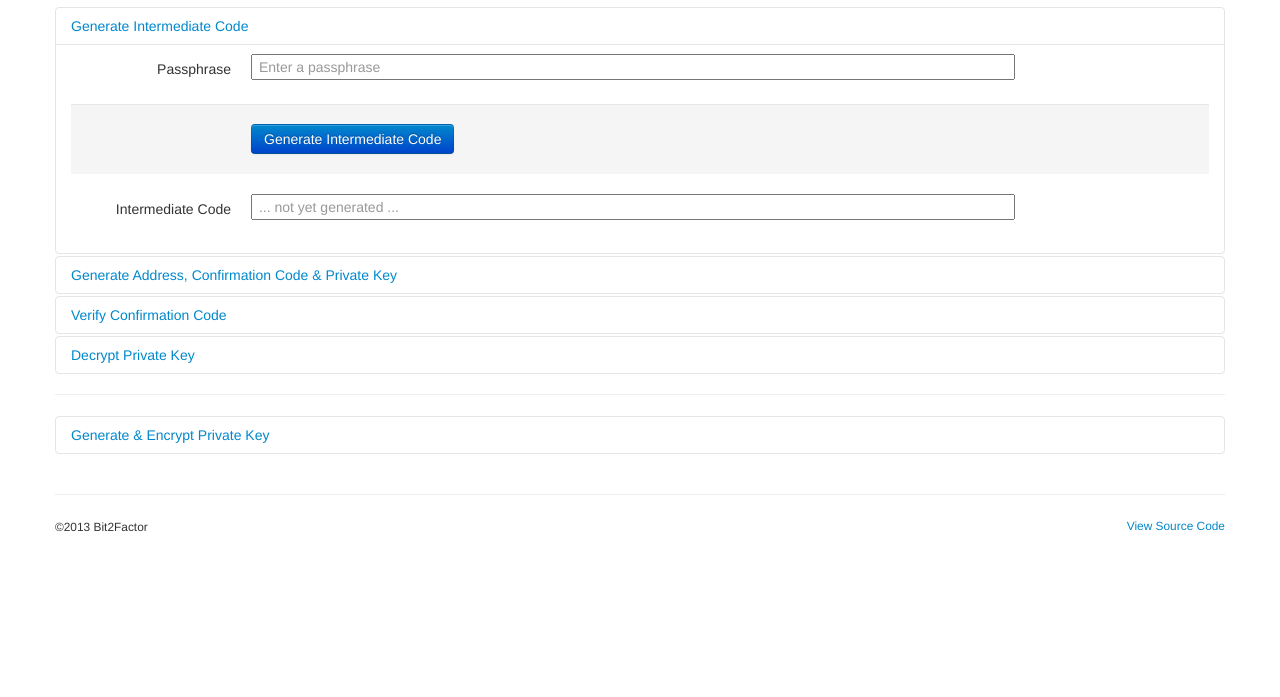
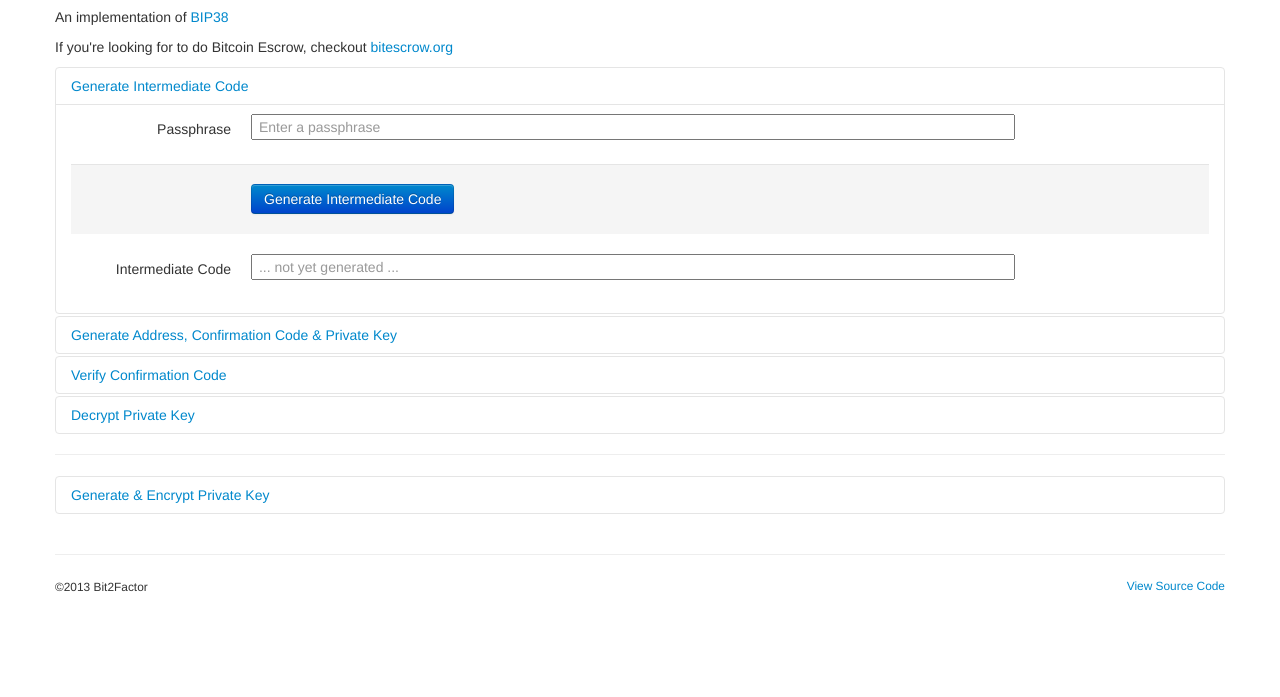
Before and after one commit to mannkind/bit2factor.org, a plain HTML site: page build/index.html in a window 1280 px wide. Shown: the part 103-800 px from the top of the page. Drawn offline with Linux system fonts and the light colour scheme.

Commit message:
Wording change; reference Bitcoin Escrow

```diff
--- a/build/index.html
+++ b/build/index.html
@@ -49,7 +49,7 @@
     GitHub Repository: https://github.com/mannkind/bit2factor.org
     -->
 
-    <title>Bit Two-Factor</title>
+    <title>Two-Factor Bitcoins</title>
     <meta name="viewport" content="width=device-width, initial-scale=1.0">
 
 <style type="text/css" id="css/bootstrap.min.css">
@@ -208,6 +208,8 @@ $(function(){$("body").click(SecureRandom.seedTime).keypress(SecureRandom.seedTi
         <div class="span12">
           <h2>Two-Factor Bitcoin</h2>
           <p>The <em>only</em> way to do a two-party transaction between untrusted peers!</p>
+          <p>An implementation of <a href="https://en.bitcoin.it/wiki/BIP_0038">BIP38</a></p>
+          <p>If you're looking for to do Bitcoin Escrow, checkout <a href="http://www.bitescrow.org">bitescrow.org</a></p>
 
           <div class="accordion" id="accordion2">
 
```
Also changed, not shown: index.html (+3 -1 lines).
